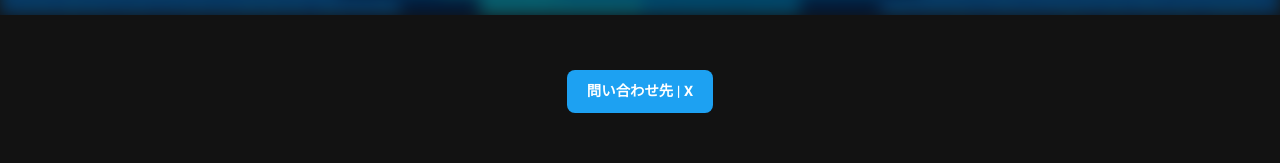
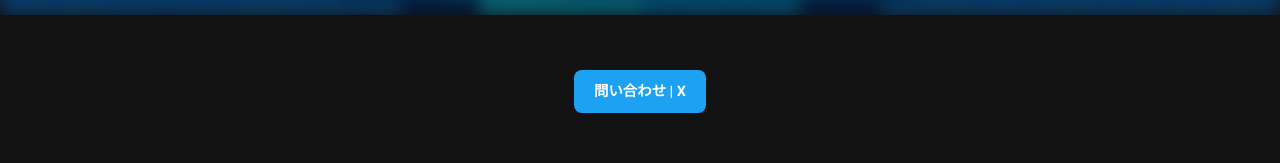
Before and after one commit to Yakiisi/edge-bot, a plain HTML site: page index.html in a window 1280 px wide. Shown: the part 785-948 px from the top of the page. Drawn offline with Linux system fonts and the light colour scheme; a script that the page names is missing.

Commit message:
Update index.html

```diff
--- a/index.html
+++ b/index.html
@@ -34,7 +34,7 @@
     </header>
 
 <section class="footer">
-  <a href="https://x.com/yakiisi2gou" class="btn contact-btn">問い合わせ先 | X</a>
+  <a href="https://x.com/yakiisi2gou" class="btn contact-btn">問い合わせ | X</a>
 </section>
 
 
```
